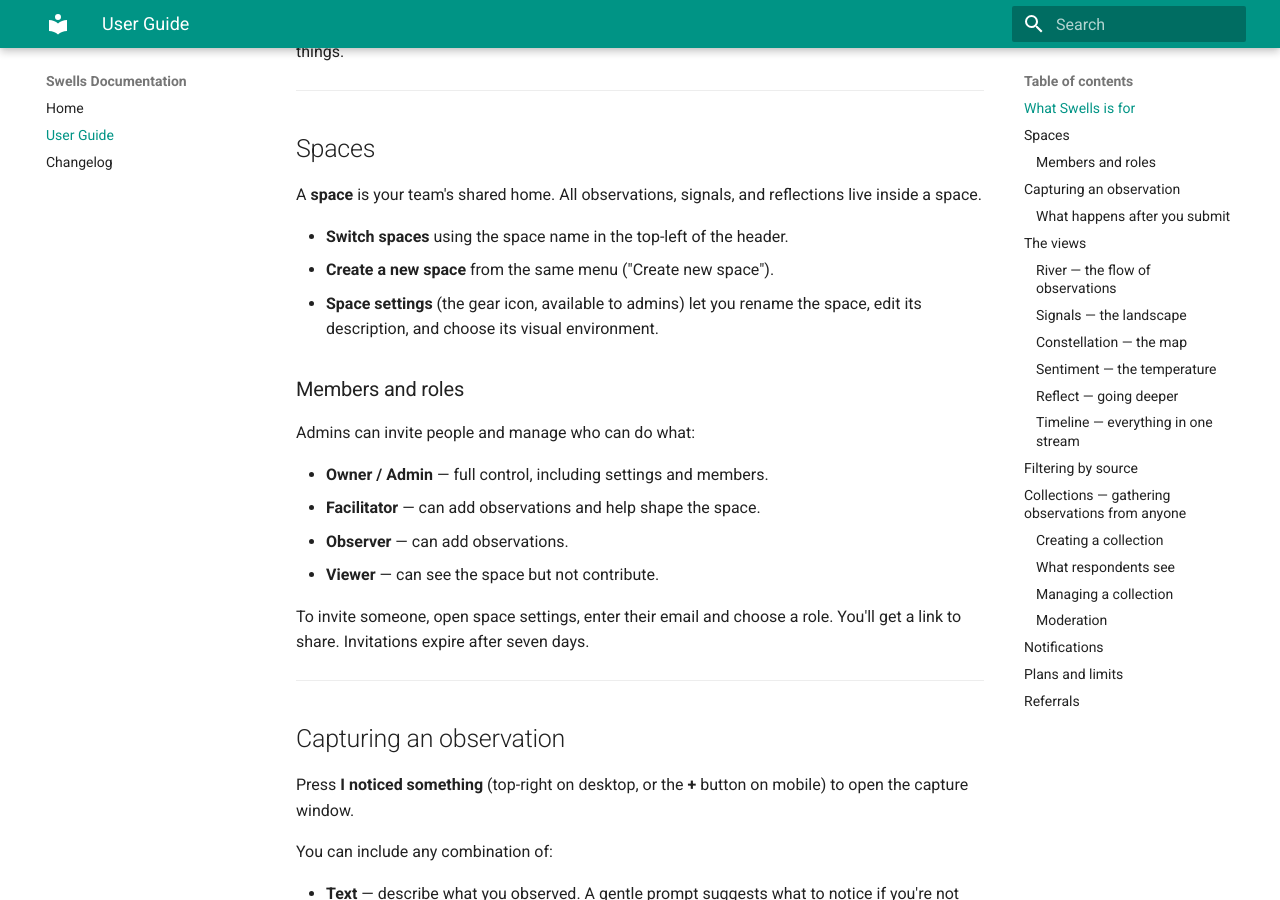
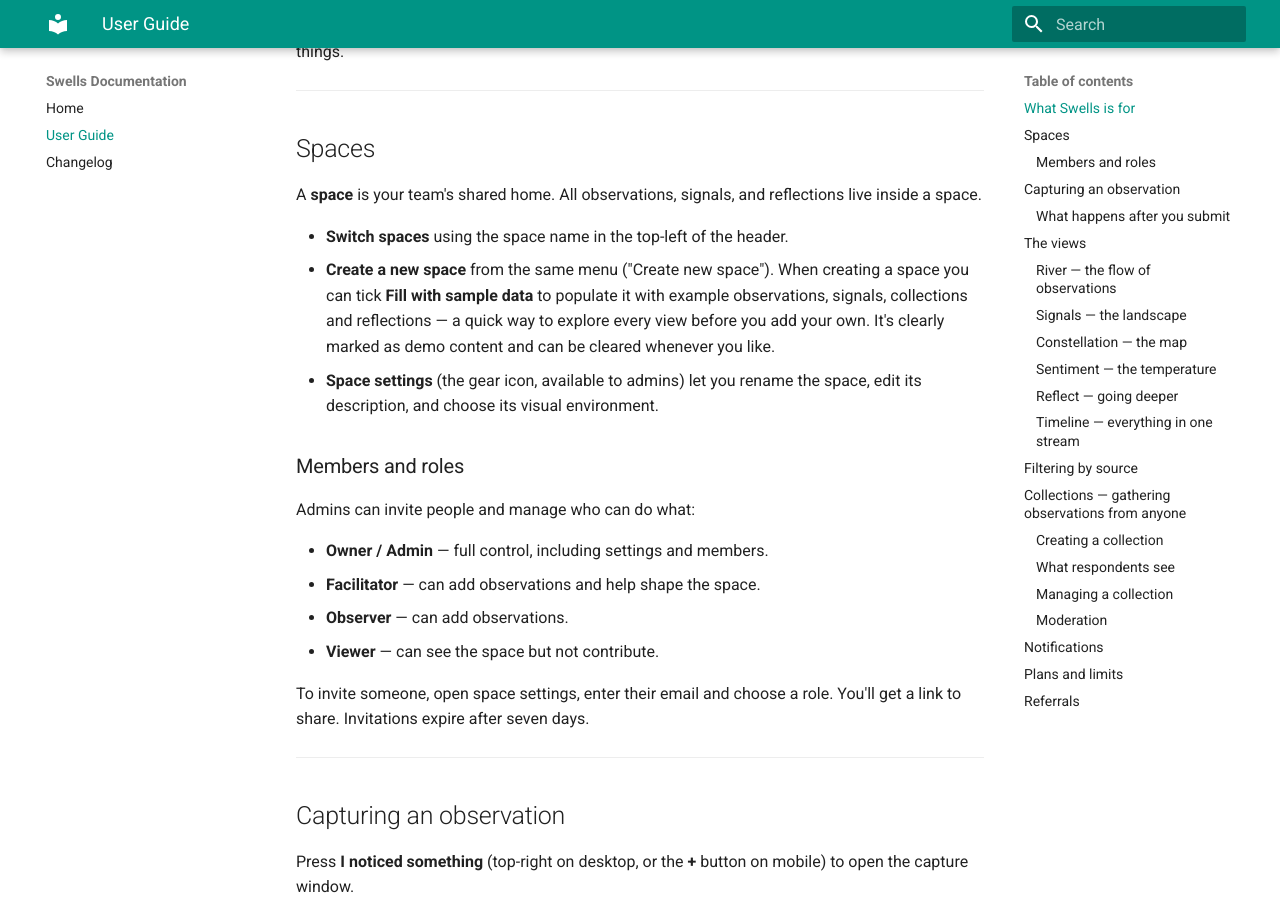
Before and after one commit to tomcwxyz/undercurrent, an MkDocs documentation site: the page built from docs/user-guide.md, in a window 1280 px wide and 900 px high, scrolled down 478 px. Built offline with MkDocs 1.6.1 and Material for MkDocs 9.7.7, drawn with Linux system fonts in a browser that asks for light colours.

Commit message:
docs: document 'Fill with sample data' option for new spaces
User guide (Spaces) + changelog updated for the create-space sample-data option. docs-state advanced to 52ad25c.

```diff
--- a/docs/user-guide.md
+++ b/docs/user-guide.md
@@ -24,7 +24,11 @@
 reflections live inside a space.
 
 - **Switch spaces** using the space name in the top-left of the header.
-- **Create a new space** from the same menu ("Create new space").
+- **Create a new space** from the same menu ("Create new space"). When creating
+  a space you can tick **Fill with sample data** to populate it with example
+  observations, signals, collections and reflections — a quick way to explore
+  every view before you add your own. It's clearly marked as demo content and
+  can be cleared whenever you like.
 - **Space settings** (the gear icon, available to admins) let you rename the
   space, edit its description, and choose its visual environment.
 
```
Also changed, not shown: docs/changelog.md (+4 -0 lines), docs/.docs-state.json.
